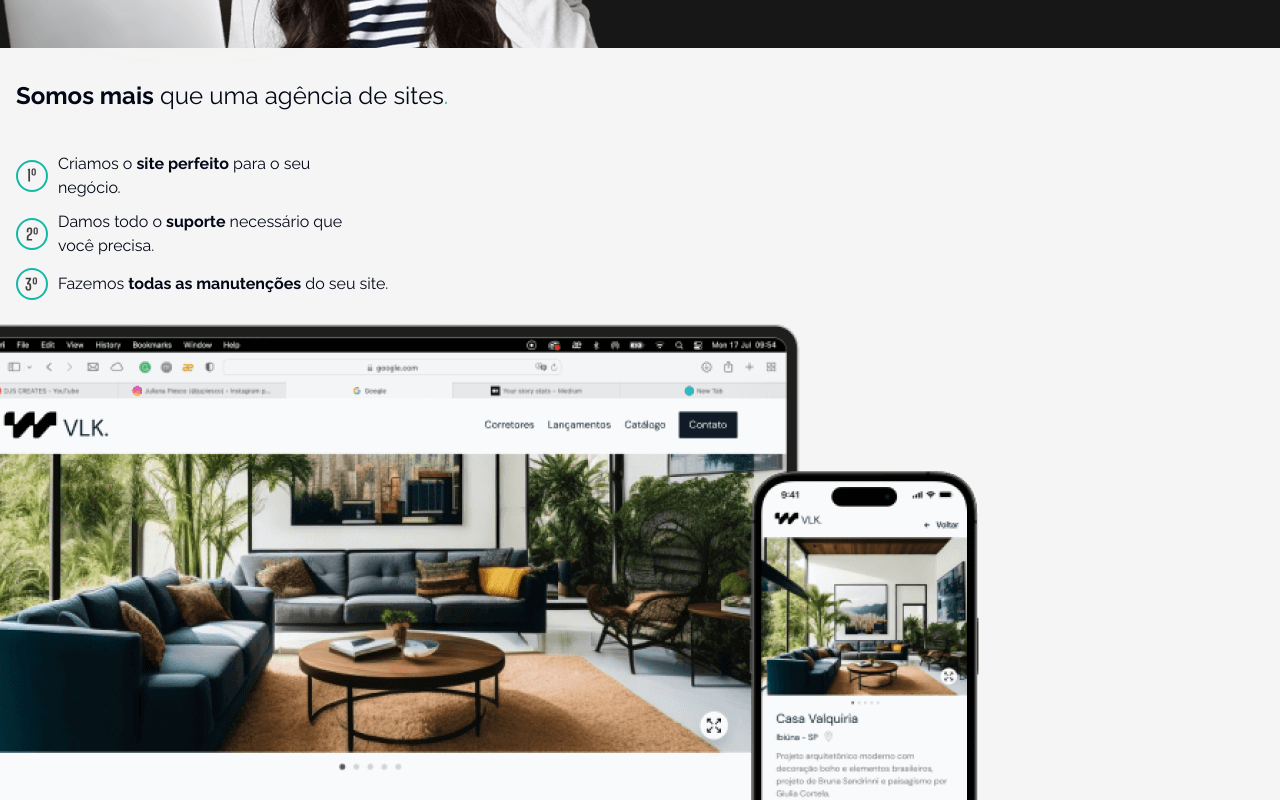
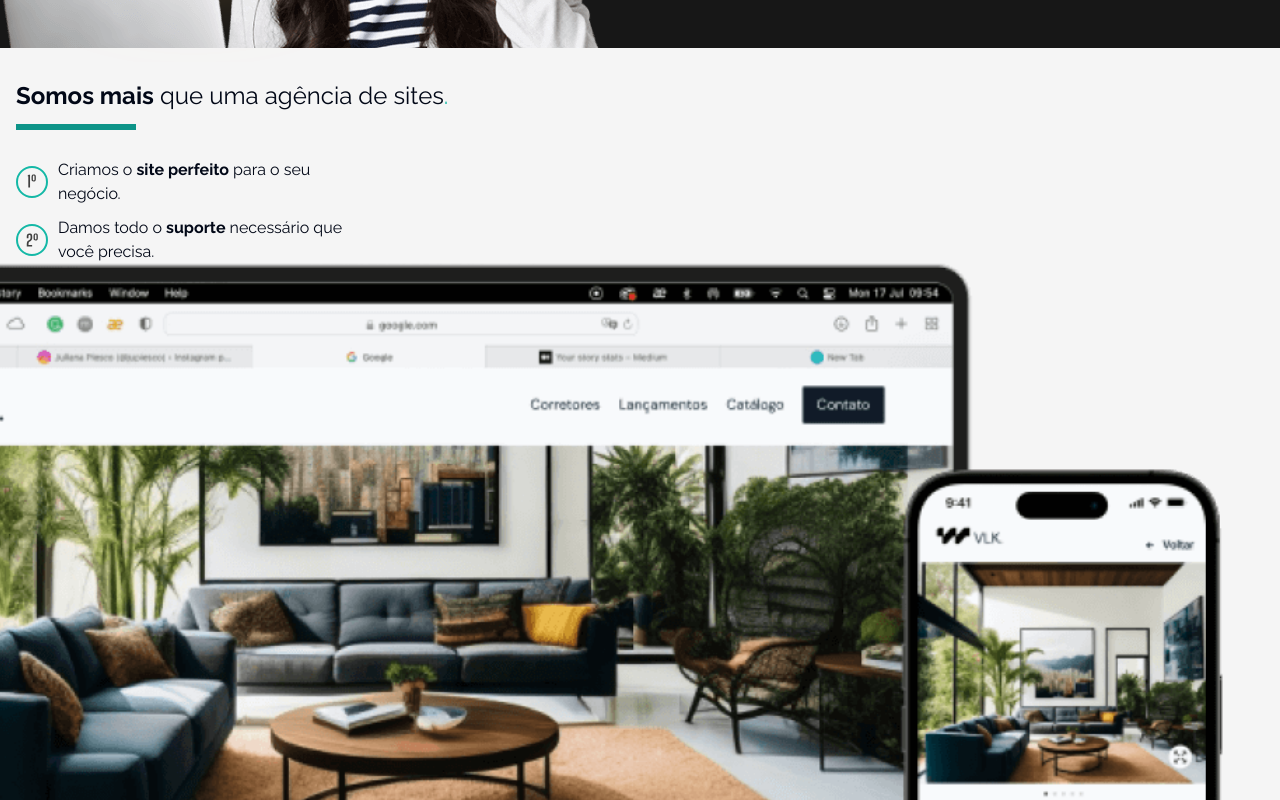
Before and after one commit to matheusmfl/zenon-tech, a Next.js app: page / in a window 1280 px wide. Shown: the part 700-1500 px from the top of the page. Built offline with nearby package versions, Linux system fonts and the light colour scheme.

Commit message:
Refactoring spacing and adding divisor

```diff
--- a/src/components/AboutUs.tsx
+++ b/src/components/AboutUs.tsx
@@ -5,20 +5,20 @@ import bulletFirst from '../../public/bulletOne.svg'
 import bulletSecond from '../../public/bulletTwo.svg'
 import bulletThird from '../../public/bulletThird.svg'
 import Image from 'next/image'
+import { Separator } from './UI/separator'
 
 function AboutUs() {
   return (
-    <section className="bg-neutral-100">
+    <section className="bg-neutral-100 font-raleWay">
       <Container>
         {/* container */}
         <div className="px-4 py-8">
           <div>
-            {/* ALTERAR ESPAÇAMENTO DEPOIS DO DIVISOR ENTRAR */}
-            <h2 className="text-2xl leading-8 mb-10">
+            <h2 className="text-2xl leading-8 mb-3">
               <b>Somos mais</b> que uma agência de sites
               <span className="text-teal-500">.</span>
             </h2>
-            {/* divisor */}
+            <Separator className="w-[120px] bg-teal-600 h-[6px] mb-[28px]" />
             <ul className="mb-6">
               <li className="flex items-center gap-[10px] mb-[10px]">
                 <span>
@@ -51,9 +51,9 @@ function AboutUs() {
               </li>
             </ul>
           </div>
-          <div>
+          <div className="mt-20">
             <Image
-              className="-ml-[180px]"
+              className="-ml-[165px] scale-[1.4]"
               src={AboutUsMockUp}
               alt="Tela de computador e tela de celular"
             />
```
